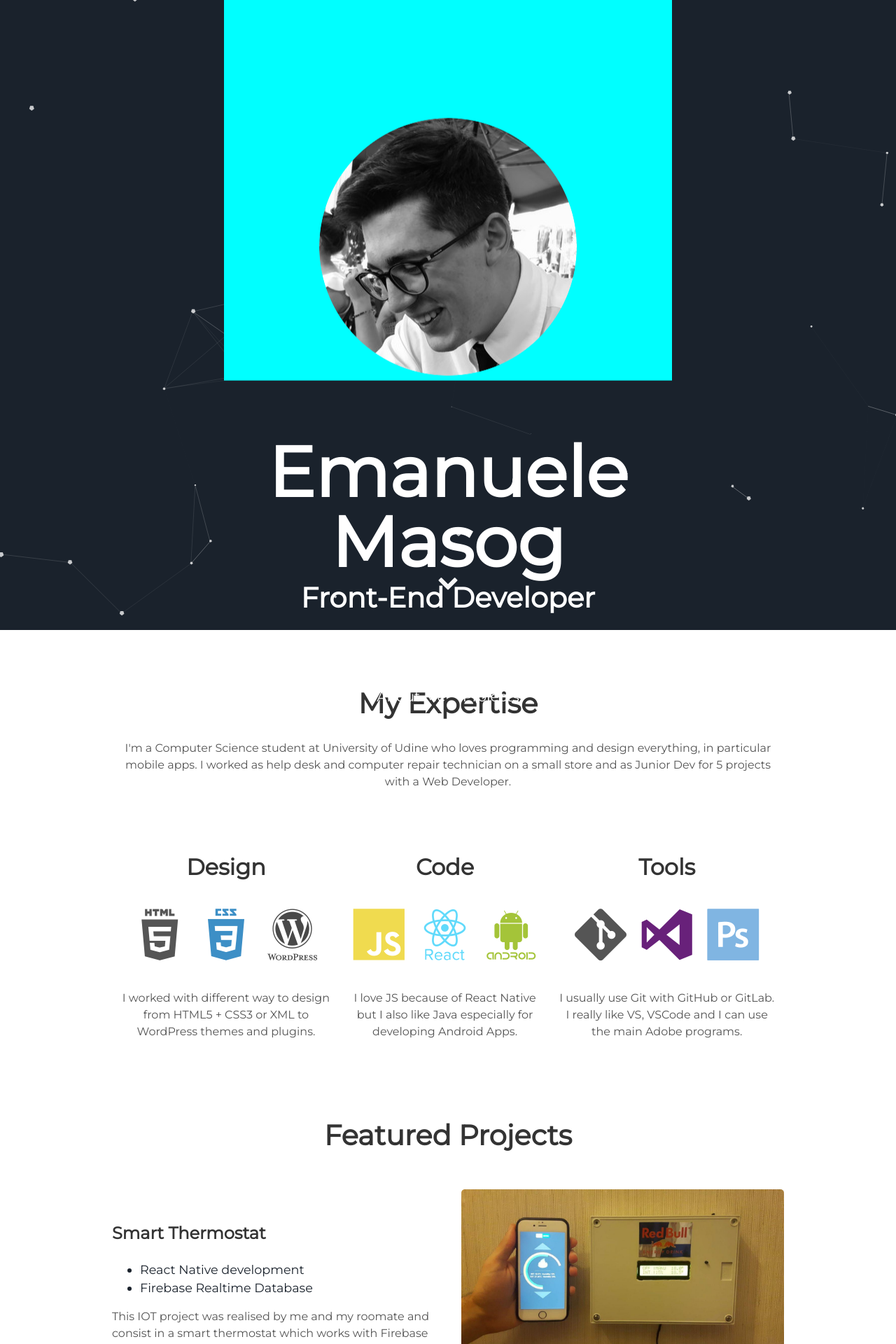
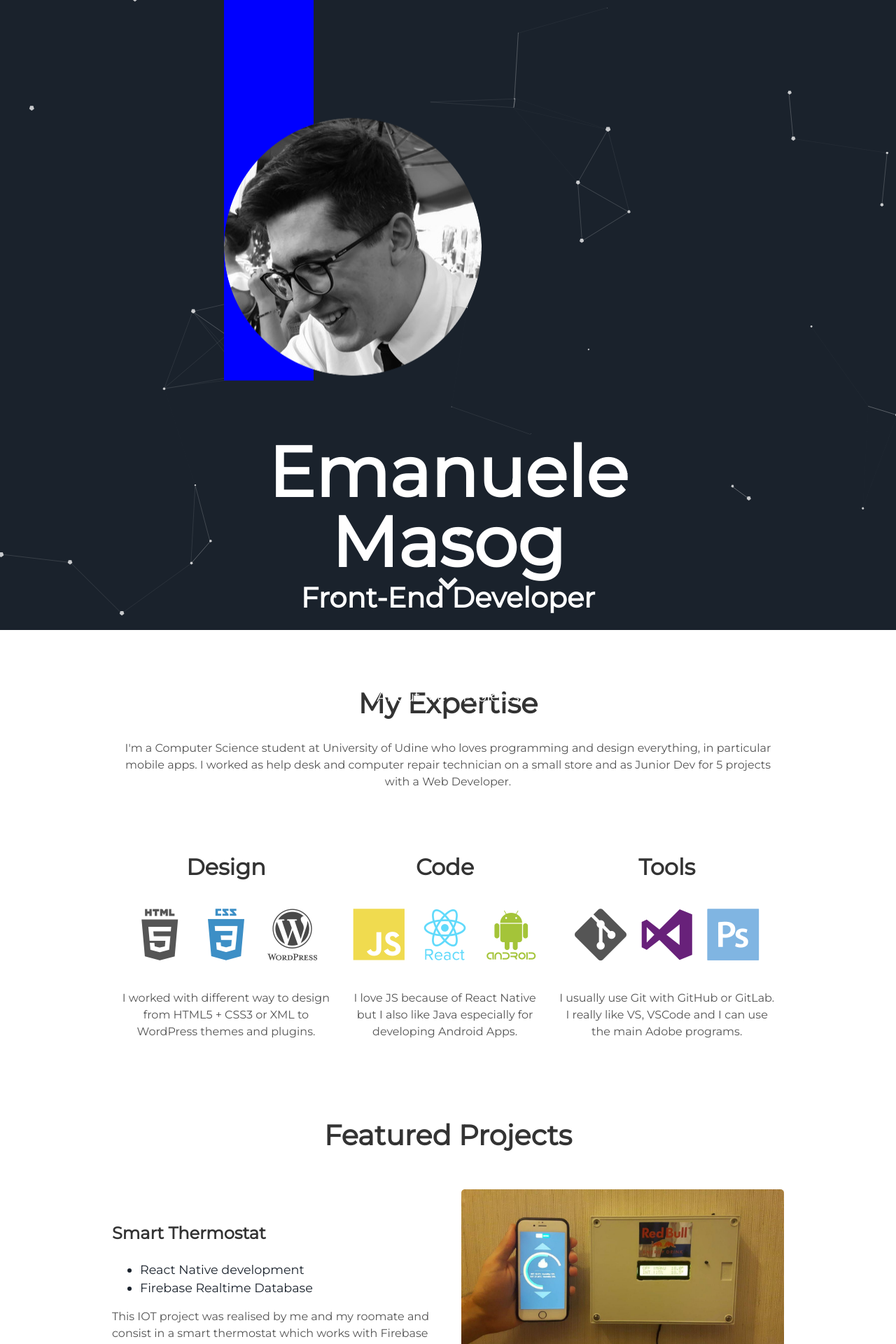
Before and after one commit to ClarkStoro/clarkstoro.github.io, a Jekyll site: the page built from index.html, in a window 1280 px wide. Shown: the top 1920 px of the page at 70% size. Built offline with Jekyll 4.4.1, drawn with Linux system fonts in a browser that asks for light colours.

Commit message:
Update header.html

```diff
--- a/_includes/header.html
+++ b/_includes/header.html
@@ -1,7 +1,7 @@
 <div id="particles-js">
   <div class="header">
 
-      <div style="padding-top: 45%; background-color: #00ffff;">
+      <div style="width: 20%; padding-top: 45%; background-color: #0000ff;">
       <img alt="ema" class="photo" src="{{ "/assets/img/EmanueleMaso.png"}}" />
     </div>
 
```
